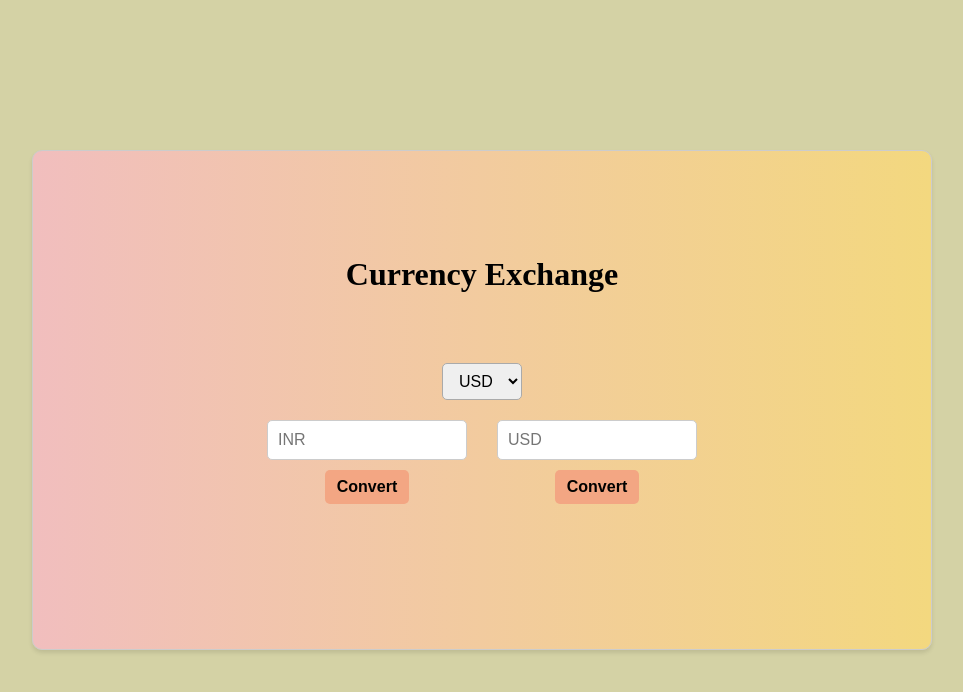
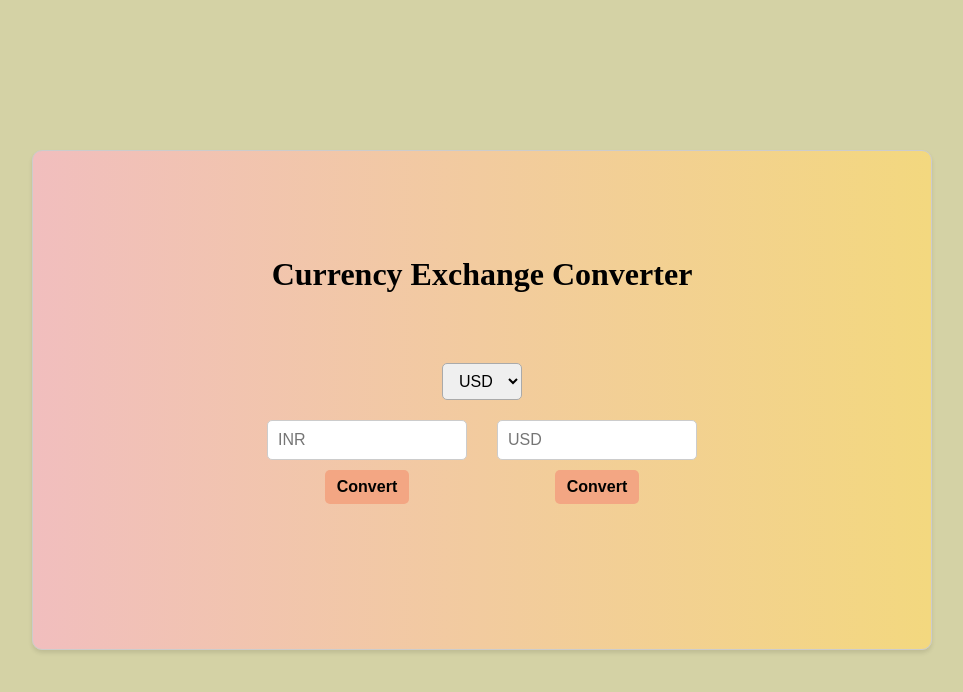
Before and after one commit to jaylm10/CurrencyCoversion, a plain HTML site: page index.html in a window 1280 px wide. Shown: the whole page, without its empty margins (158-1121 px from the left). Drawn offline with Linux system fonts and the light colour scheme.

Commit message:
Update index.html

```diff
--- a/index.html
+++ b/index.html
@@ -8,7 +8,7 @@
 </head>
 <body>
     <div class="container">
-        <h1> Currency Exchange</h1>
+        <h1> Currency Exchange Converter</h1>
 
         <select class="catagory" name="catagory" id="catagory" >
             <option value="usd">USD</option>
```
